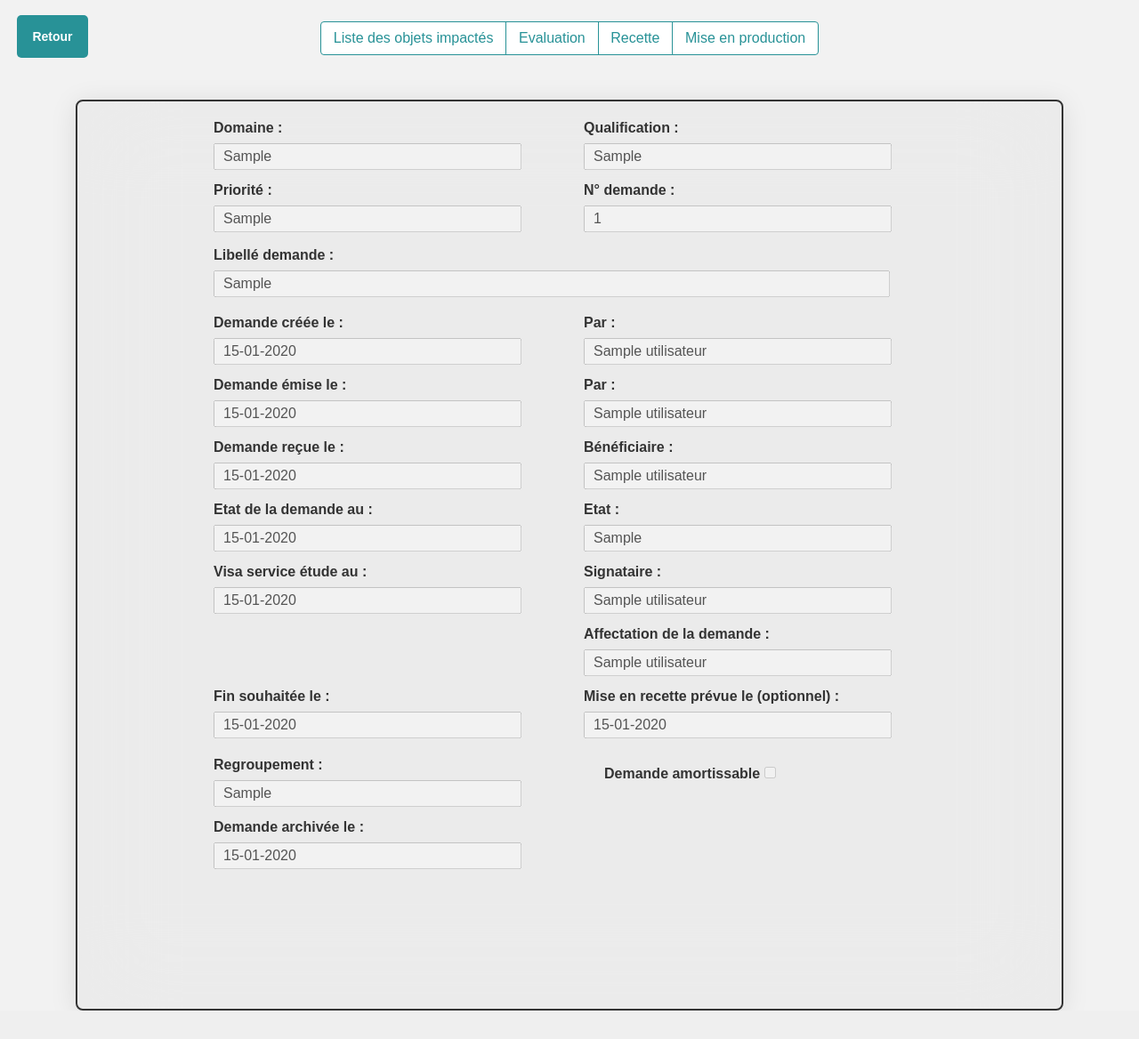
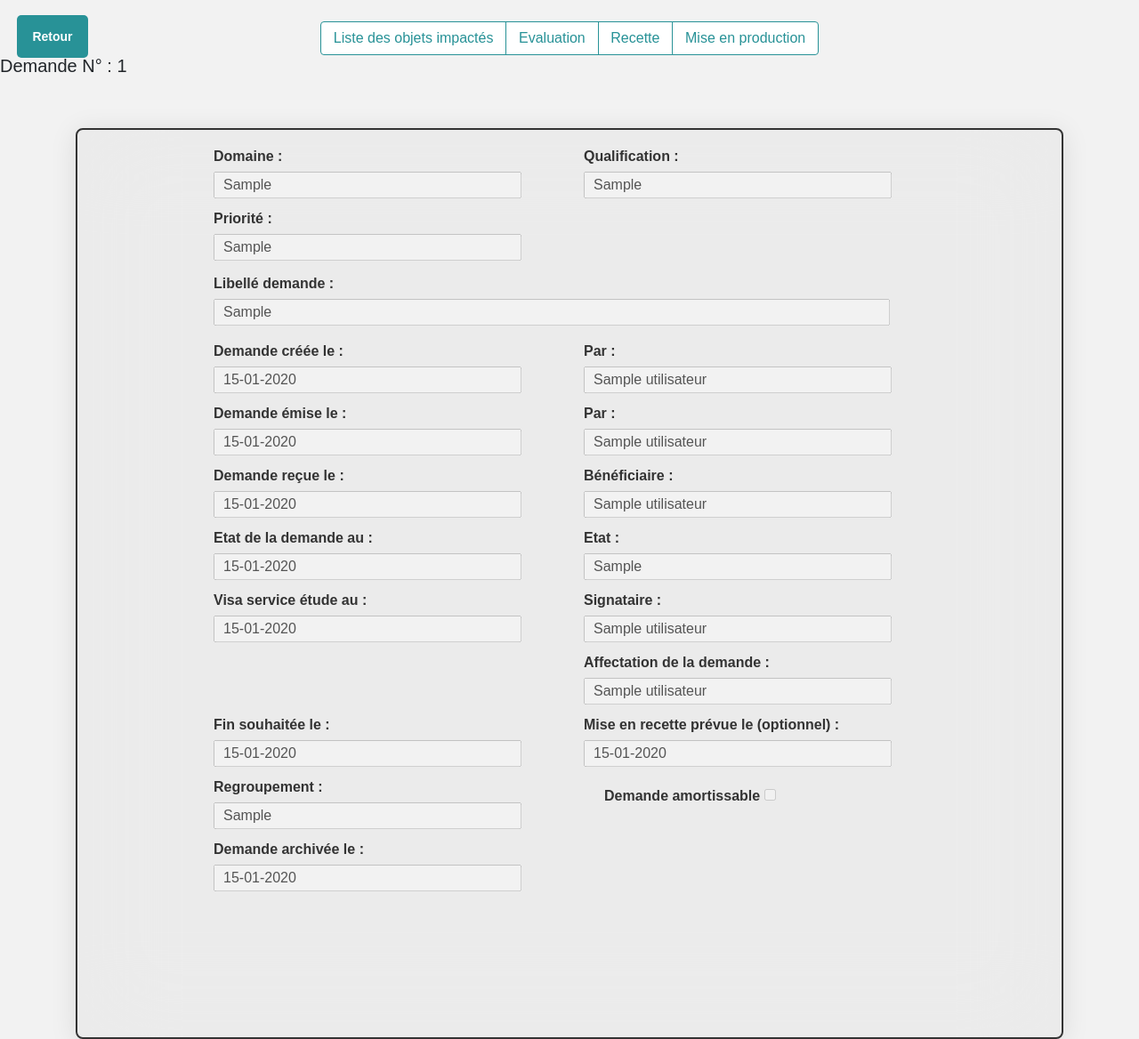
Before and after one commit to HumanM00n/TMAconnect, a PHP site: page /TMAconnect/demande/detailDemande.php?idDemande=1 in a window 1280 px wide. Shown: the whole page at 89% size. Before the commit the page ends 1136 px from the top, so only its background shows below. Run offline with PHP 8.4, Linux system fonts and the light colour scheme; tables that the repository leaves empty hold one stand-in row (values such as "Sample post"); some libraries are stand-ins or nearby versions.

Commit message:
Moidication de l'affichage du formulaire

```diff
--- a/demande/detailDemande.php
+++ b/demande/detailDemande.php
@@ -74,6 +74,7 @@ if ($id_Demande !== null) {
   }
   ?>
 
+
   <!------------------------------------------
   |             BOUTON "RETOUR"              |
   ------------------------------------------->
@@ -92,6 +93,13 @@ if ($id_Demande !== null) {
     <a href="#" class="btn btn-primary">Recette</a>
     <a href="../facturation/mise-en-prod.php?idDemande=<?php echo $id_Demande; ?>" class="btn btn-primary">Mise en production</a>
   </div>
+
+  <h5>
+    <?php
+        $id_dmd = $row[0];
+        echo "Demande N° : $id_dmd";
+    ?>
+</h5>
 
   <main>
   <!------------------------------------------
@@ -126,27 +134,24 @@ if ($id_Demande !== null) {
                   $prt_dmd = $row[3];
                   ?> value="<?php echo $qual_dmd; ?>">
               </div>
-
-                    <div class="form-group">
-                        <label for="numDemande">N° demande :</label>
-                        <input type="text" name="numDemande" id="numDemande" size="35" disabled pattern="[0-9]"
-                        <?php
-                            $id_dmd = $row[0];
-                        ?> value="<?php echo $id_dmd; ?>">
-                    </div>
-
             </div>
           </fieldset>
+
 
           <fieldset id="coordo">
             <div class="libelleDemande">
               <label for="demLibelle">Libellé demande :</label>
               <input type="text" name="demLibelle" id="demLibelle" size="35"
-                        pattern="^[a-zA-Záàâäãåçéèêëíìîïñóòôöõúùûüýÿæœ�?ÀÂÄÃÅÇÉÈÊË�?ÌÎ�?ÑÓÒÔÖÕÚÙÛÜ�?ŸÆŒ\s\-]+$" disabled pattern="[0-9]"
+                pattern="^[a-zA-Záàâäãåçéèêëíìîïñóòôöõúùûüýÿæœ ?ÀÂÄÃÅÇÉÈÊË ?ÌÎ ?ÑÓÒÔÖÕÚÙÛÜ ?ŸÆŒ\s\-]+$" disabled pattern="[0-9]"
                 <?php
-                            $lbl_dmd= $row[4];
-                        ?> value="<?php echo $lbl_dmd; ?>">
+                  $id_dmd = $row[4];
+                  ?> value="<?php echo $id_dmd; ?>">
             </div>
+
+            <!------------------------------------------
+            |          DETAIL DU BAS DE LA PAGE        |
+            ------------------------------------------->
+
 
             <div class="form-row">
               <div class="form-group">
@@ -158,6 +163,7 @@ if ($id_Demande !== null) {
                   ?> value="<?php echo $formattedDate; ?>">
               </div>
 
+
               <div class="form-group">
                 <label for="demCreePar">Par :</label>
                 <input name="selectDemandePar" id="selectDemandePar" class="inputInfos" disabled pattern="[0-9]"
@@ -165,6 +171,7 @@ if ($id_Demande !== null) {
                   $nom = $row[6];
                   ?> value="<?php echo $nom; ?>">
               </div>
+
 
               <div class="form-group">
                 <label for="demEmise">Demande émise le :</label>
@@ -175,6 +182,7 @@ if ($id_Demande !== null) {
                 ?> value="<?php echo $formattedDate; ?>">
               </div>
 
+
               <div class="form-group">
                 <label for="demEmisePar">Par :</label>
                 <input name="selectDemandeEmisePar" id="selectDemandeEmisePar" class="inputInfos" disabled pattern="[0-9]"
@@ -182,6 +190,7 @@ if ($id_Demande !== null) {
                   $nom = $row[8];
                   ?> value="<?php echo $nom; ?>">
               </div>
+
 
               <div class="form-group">
                 <label for="demRecu">Demande reçue le :</label>
@@ -192,6 +201,7 @@ if ($id_Demande !== null) {
                   ?> value="<?php echo $formattedDate; ?>">
               </div>
 
+
               <div class="form-group">
                 <label for="beneficiaire">Bénéficiaire :</label>
                 <input name="selectBeneficiaire" id="selectBeneficiaire" class="inputInfos" disabled pattern="[0-9]"
@@ -199,6 +209,7 @@ if ($id_Demande !== null) {
                   $nom = $row[10];
                   ?> value="<?php echo $nom; ?>">
               </div>
+
 
               <div class="form-group">
                 <label for="demCree">Etat de la demande au :</label>
@@ -209,6 +220,7 @@ if ($id_Demande !== null) {
                   ?> value="<?php echo $formattedDate; ?>">
               </div>
 
+
               <div class="form-group">
                 <label for="etat">Etat :</label>
                 <input name="selectDemandeEtat" id="selectDemandeEtat" class="inputInfos" disabled pattern="[0-9]"
@@ -216,6 +228,7 @@ if ($id_Demande !== null) {
                   $etat_dmd = $row[12];
                   ?> value="<?php echo $etat_dmd; ?>">
               </div>
+
 
               <div class="form-group">
                 <label for="visaServEtude">Visa service étude au :</label>
@@ -225,6 +238,7 @@ if ($id_Demande !== null) {
                   $formattedDate = date("d-m-Y", strtotime($date));
                    ?> value="<?php echo $formattedDate; ?>">
               </div>
+
 
               <div class="form-group">
                 <label for="signataire">Signataire :</label>
@@ -237,7 +251,7 @@ if ($id_Demande !== null) {
               <div class="form-group">
               </div>
 
-                    <div class="form-group">
+              <div class="form-group" id="divAffect">
                 <label for="affection">Affectation de la demande :</label>
                 <input name="selectAffectation" id="selectAffectation" class="inputInfos" disabled pattern="[0-9]"
                 <?php
@@ -246,7 +260,7 @@ if ($id_Demande !== null) {
               </div>
 
 
-                    <div class="form-group2">
+              <div class="form-group" id="divFs">
                 <label for="demEmise">Fin souhaitée le :</label>
                 <input type="text" name="demFs" id="demFs" class="infosDate" disabled pattern="[0-9]"
                 <?php
@@ -255,7 +269,8 @@ if ($id_Demande !== null) {
                   ?> value="<?php echo $formattedDate; ?>">
               </div>
 
-                    <div class="form-group2">
+
+              <div class="form-group" id="divMep">
                 <label for="demEmise">Mise en recette prévue le (optionnel) :</label>
                 <input type="text" name="demRct" id="demRct" class="infosDate" disabled pattern="[0-9]"
                 <?php
@@ -265,13 +280,14 @@ if ($id_Demande !== null) {
               </div>
 
 
-                    <div class="form-group">
+              <div class="form-group" id="divRegroupe">
                 <label for="regroupement">Regroupement :</label>
                 <input name="selectRegroupement" id="selectRegroupement" class="inputInfos" disabled pattern="[0-9]"
                 <?php
                   $nom = $row[18];
                   ?> value="<?php echo $nom; ?>">
               </div>
+
 
               <div class="form-group-Amort">
                 <label for="demAmortis">Demande amortissable</label>
@@ -283,7 +299,6 @@ if ($id_Demande !== null) {
                   }
                  ?>>
               </div>
-
 
               <div class="form-group">
                 <label for="demArchiv">Demande archivée le :</label>
```
Lines whose indentation alone changed are shown as unchanged.
